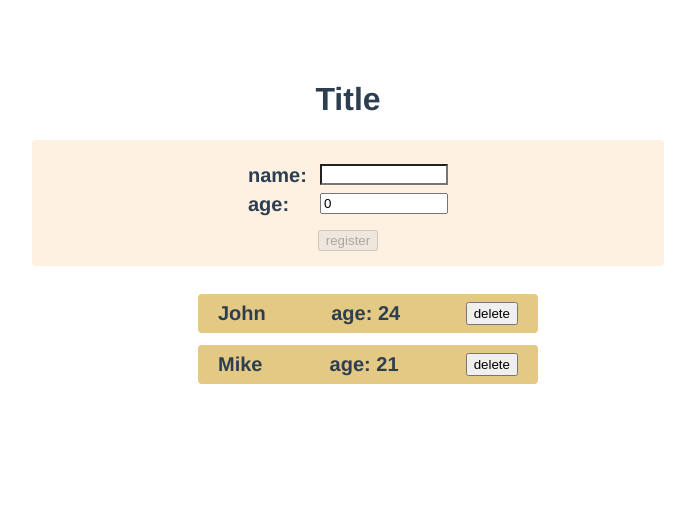
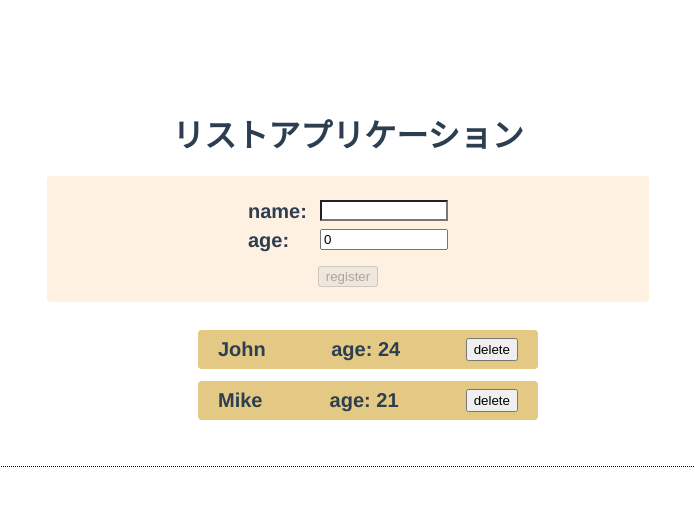
Before and after one commit to y-soliloquy/vue-ts-study, a Vue app: page / in a window 1280 px wide. Shown: the top 506 px of the page, without its empty margins (292-987 px from the left). Built offline with nearby package versions, Linux system fonts and the light colour scheme.

Commit message:
UIBoxとUITitleを追加し複数のアプリケーションを一覧表示しやすいようにする

```diff
--- a/src/App.vue
+++ b/src/App.vue
@@ -1,11 +1,14 @@
 <script setup lang="ts">
 import Persons from './components/Persons.vue'
+import UIBox from './components/ui/UIBox.vue';
 // This starter template is using Vue 3 <script setup> SFCs
 // Check out https://v3.vuejs.org/api/sfc-script-setup.html#sfc-script-setup
 </script>
 
 <template>
-  <Persons />
+  <UIBox>
+    <Persons />
+  </UIBox>
 </template>
 
 <style>
--- a/src/components/Persons.vue
+++ b/src/components/Persons.vue
@@ -1,6 +1,7 @@
 <script setup lang="ts">
 import PersonPostForm from './PersonPostForm.vue';
 import PersonList from './PersonList.vue';
+import UITitle from './ui/UITitle.vue';
 import { ref, Ref } from 'vue';
 
 export type Person = {
@@ -23,7 +24,7 @@ const deletePerson = (id: number) => {
 
 <template>
 <div class="container">
-    <h1>Title</h1>
+    <UITitle>リストアプリケーション</UITitle>
     <PersonPostForm @register="registerPerson"/>
     <div class="list-container">
         <ul>
--- /dev/null
+++ b/src/components/ui/UIBox.vue
@@ -0,0 +1,16 @@
+<script setup lang="ts">
+</script>
+
+<template>
+    <div class="uibox-container">
+        <slot></slot>
+    </div>
+</template>
+
+<style scoped>
+.uibox-container {
+    border-bottom: 1px dotted #000;
+    padding: 30px;
+}
+
+</style>
--- /dev/null
+++ b/src/components/ui/UITitle.vue
@@ -0,0 +1,15 @@
+<script setup lang="ts"></script>
+
+<template>
+    <div class="UITitle">
+        <slot></slot>
+    </div>
+</template>
+
+<style scoped>
+.UITitle {
+    font-weight: bold;
+    font-size: 32px;
+    padding: 20px;
+}
+</style>
```
